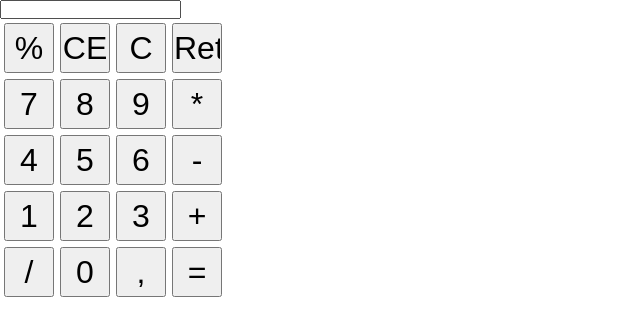
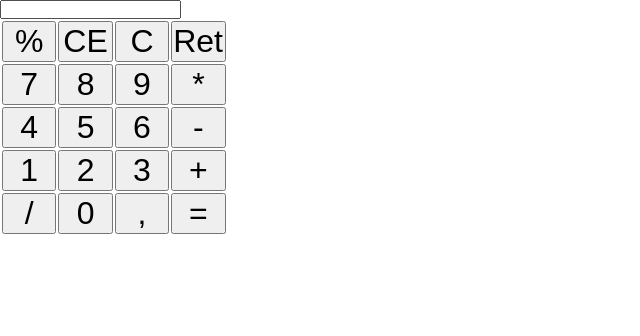
Before and after one commit to SacleuxBenoit/test-js, a PHP site: page / in a window 1280 px wide. Shown: the top 336 px of the page, without its empty margins (0-640 px from the left). Run offline with PHP 8.4, Linux system fonts and the light colour scheme.

Commit message:
changing the px to REM in style.css of Calculator

```diff
--- a/Calculator/style.css
+++ b/Calculator/style.css
@@ -9,8 +9,6 @@
 }
 
 input[type="button"]{
-    width : 50px;
-    height: 50px;
+    width : 3.4rem;
     font-size: 2rem;
-    margin: 2px;
 }
```
